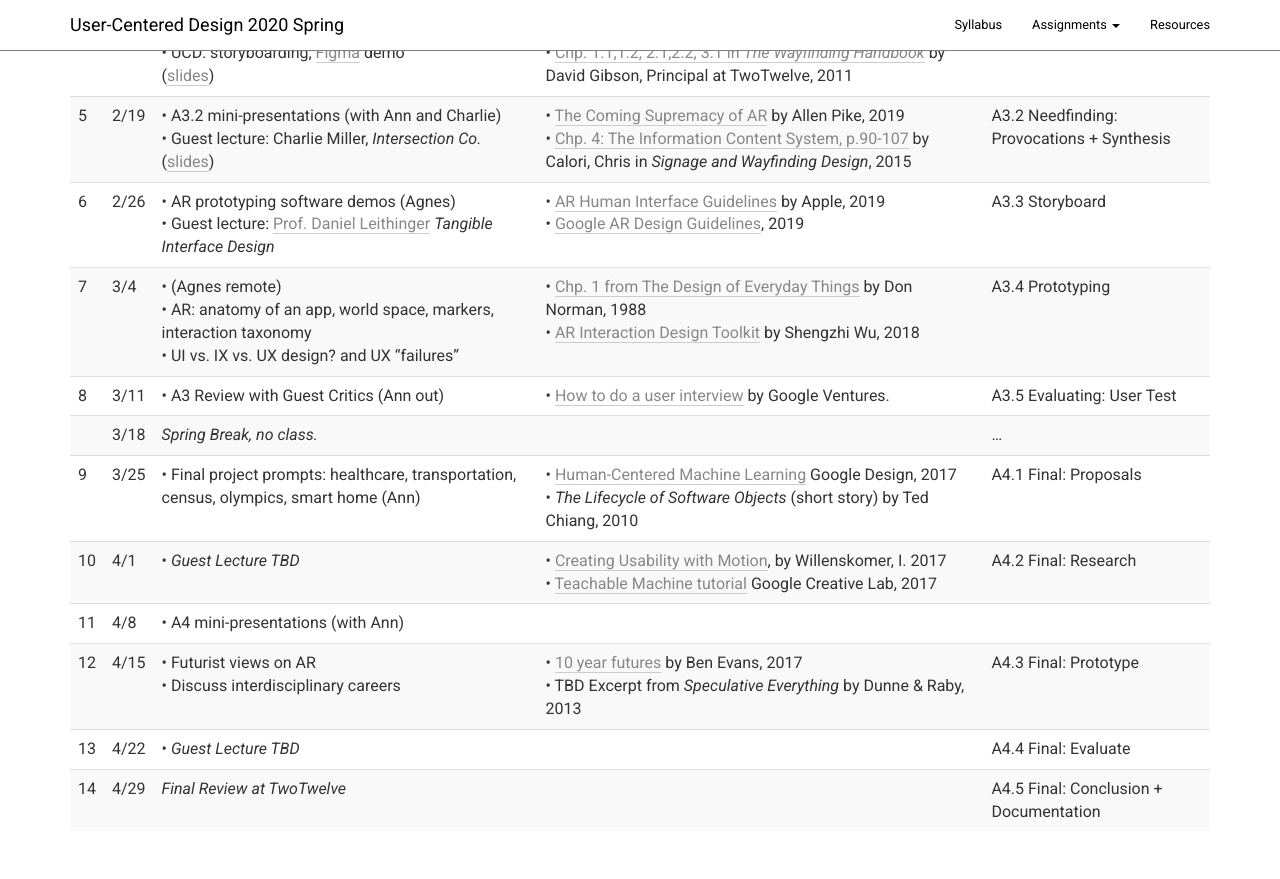
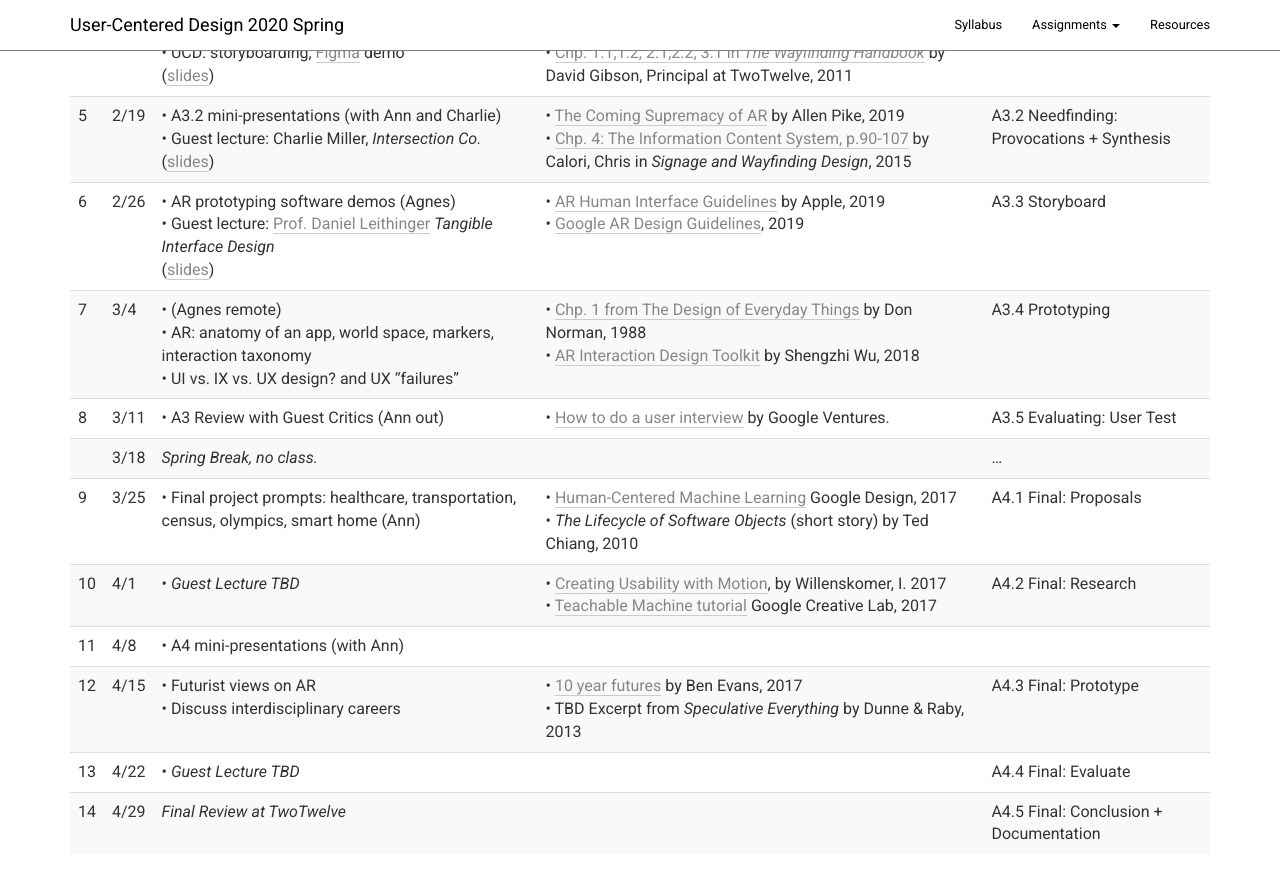
Before and after one commit to columbiaspatialinfo/columbiaspatialinfo.github.io, a Jekyll site: the page built from index.md, in a window 1280 px wide and 900 px high, scrolled down 1020 px. Shown: the top 879 px of the window. Built offline with Jekyll 4.4.1, drawn with Linux system fonts in a browser that asks for light colours; our own code applies the rules of GitHub Pages for plain Markdown files.

Commit message:
Update index.md

```diff
--- a/index.md
+++ b/index.md
@@ -31,7 +31,7 @@ _Subject to change as semester progresses._
 | 3        | 2/5      | • A2 mini-presentations<br>• UCD: needfinding, user journeys, provocations<br>([slides](https://docs.google.com/presentation/d/1f2ZJGiyUhmMy9Bh5tzDzzcNx9Wa7O5nMFnHWGsdbLcw/edit?usp=sharing))                             | • [Prototyping for AR](https://developer.apple.com/videos/play/wwdc2018/808/) (video) Apple WWDC, 2018<br>• [What would augment reality?](https://www.lukew.com/ff/entry.asp?1974) by Luke Wroblewski, 2017                                                                        | A2 De-teched                                           |
 | 4        | 2/12     | • A3.1 mini-presentations<br>• How we do Wayfinding (Ann)<br>• UCD: storyboarding, [Figma](http://figma.com/) demo<br>([slides](https://docs.google.com/presentation/d/1AScRj9S5KZWTvduvrnVrCkMHpqtOqjdrLAv9sLfjxsc/edit?usp=sharing))                                                   | • [Chp. 1~2: Introduction + Experiential Perspective]({{ layout.canvasfiles }}6939862) in _Space and Place_ by Yi-Fu Tuan, 1977<br>• [Chp. 1.1,1.2, 2.1,2.2, 3.1 in _The Wayfinding Handbook_]({{ layout.canvasfiles }}6939859) by David Gibson, Principal at TwoTwelve, 2011                                                                                                                                                                      | A3.1 Needfinding: Observe + Recruit                  |
 | 5        | 2/19     | • A3.2 mini-presentations (with Ann and Charlie)<br>• Guest lecture: Charlie Miller, _Intersection Co._<br>([slides](https://docs.google.com/presentation/d/1ZnR9fJ94D13XDGYW3QtjgwMoRbVqL--OLmh9F45N4GY/edit?usp=sharing)) | • [The Coming Supremacy of AR](https://allenpike.com/2019/the-supremacy-of-ar) by Allen Pike, 2019<br>• [Chp. 4: The Information Content System, p.90-107](https://clio.columbia.edu/catalog/11557934) by Calori, Chris in _Signage and Wayfinding Design_, 2015 | A3.2 Needfinding: Provocations + Synthesis             |
-| 6        | 2/26     | • AR prototyping software demos (Agnes)<br>• Guest lecture: [Prof. Daniel Leithinger](https://www.colorado.edu/atlas/daniel-leithinger) _Tangible Interface Design_                            | • [AR Human Interface Guidelines](https://developer.apple.com/ios/human-interface-guidelines/technologies/augmented-reality/) by Apple, 2019<br>• [Google AR Design Guidelines](https://designguidelines.withgoogle.com/ar-design/augmented-reality-design-guidelines/), 2019                                                                                                                                                                                                                 | A3.3 Storyboard                           |
+| 6        | 2/26     | • AR prototyping software demos (Agnes)<br>• Guest lecture: [Prof. Daniel Leithinger](https://www.colorado.edu/atlas/daniel-leithinger) _Tangible Interface Design_<br>([slides](https://docs.google.com/presentation/d/1IqQgWurTsw_Blw63Wlxaax58bAYuLkrZppxCNj3XdPw/edit?usp=sharing))                            | • [AR Human Interface Guidelines](https://developer.apple.com/ios/human-interface-guidelines/technologies/augmented-reality/) by Apple, 2019<br>• [Google AR Design Guidelines](https://designguidelines.withgoogle.com/ar-design/augmented-reality-design-guidelines/), 2019                                                                                                                                                                                                                 | A3.3 Storyboard                           |
 | 7        | 3/4      | • (Agnes remote)<br>• AR: anatomy of an app, world space, markers, interaction taxonomy<br>• UI vs. IX vs. UX design? and UX "failures"        | • [Chp. 1 from The Design of Everyday Things]({{ layout.canvasfiles }}6854751) by Don Norman, 1988<br>• [AR Interaction Design Toolkit](https://blog.prototypr.io/ar-interaction-design-toolkit-f47ca0733e31) by Shengzhi Wu, 2018                                                                                                                                    | A3.4 Prototyping                            |
 | 8        | 3/11     | • A3 Review with Guest Critics (Ann out)                                                               | • [How to do a user interview](https://www.youtube.com/watch?v=Qq3OiHQ-HCU) by Google Ventures.                                                                                                                                                                                 | A3.5 Evaluating: User Test                             |
 |          | 3/18     | *Spring Break, no class.*                                                                              |                                                                                                                                                                                                                                                                                 | …                                                      |
```
